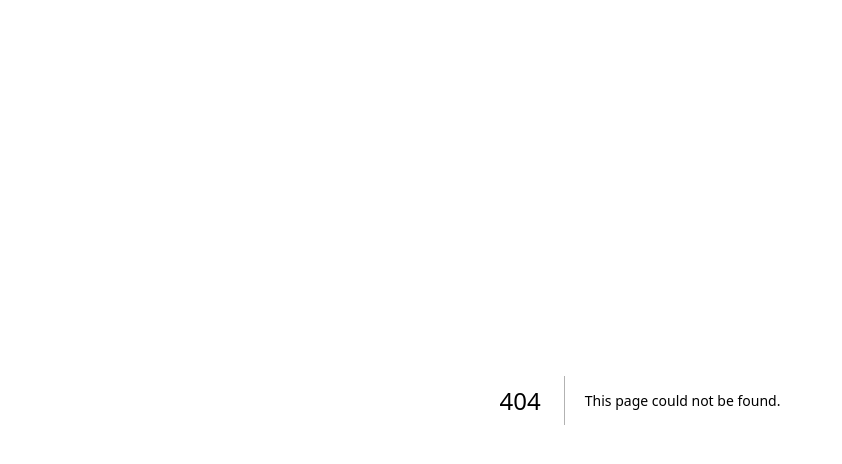
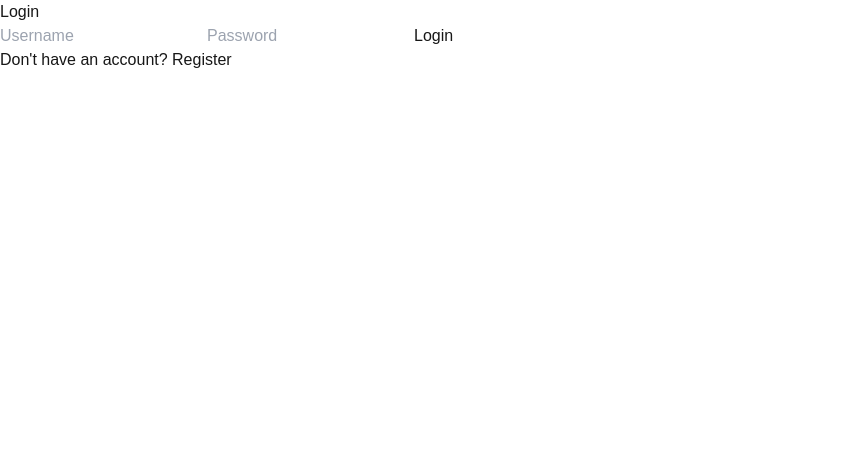
Before and after one commit to arshedgithub/Majlis_project_uoc, a Next.js app: page /login in a window 1280 px wide. Before the commit this address had no page. Shown: the top 464 px of the page, without its empty margins (0-842 px from the left). Built offline with nearby package versions, Linux system fonts and the light colour scheme.

Commit message:
adding login page templeate

```diff
--- /dev/null
+++ b/app/admin/page.tsx
@@ -0,0 +1,6 @@
+export default function AdminDashboard(){
+    return <div>
+        <h1>Admin Dashboard</h1>
+        <p>Welcome to the admin dashboard.</p>
+    </div>
+}
--- /dev/null
+++ b/app/login/page.tsx
@@ -0,0 +1,11 @@
+export default function Login(){
+    return <div>
+        <h1>Login</h1>
+        <form>
+            <input type="text" placeholder="Username" />
+            <input type="password" placeholder="Password" />
+            <button type="submit">Login</button>
+        </form>
+        <p>Don't have an account? <a href="/register">Register</a></p>
+    </div>
+}
```
